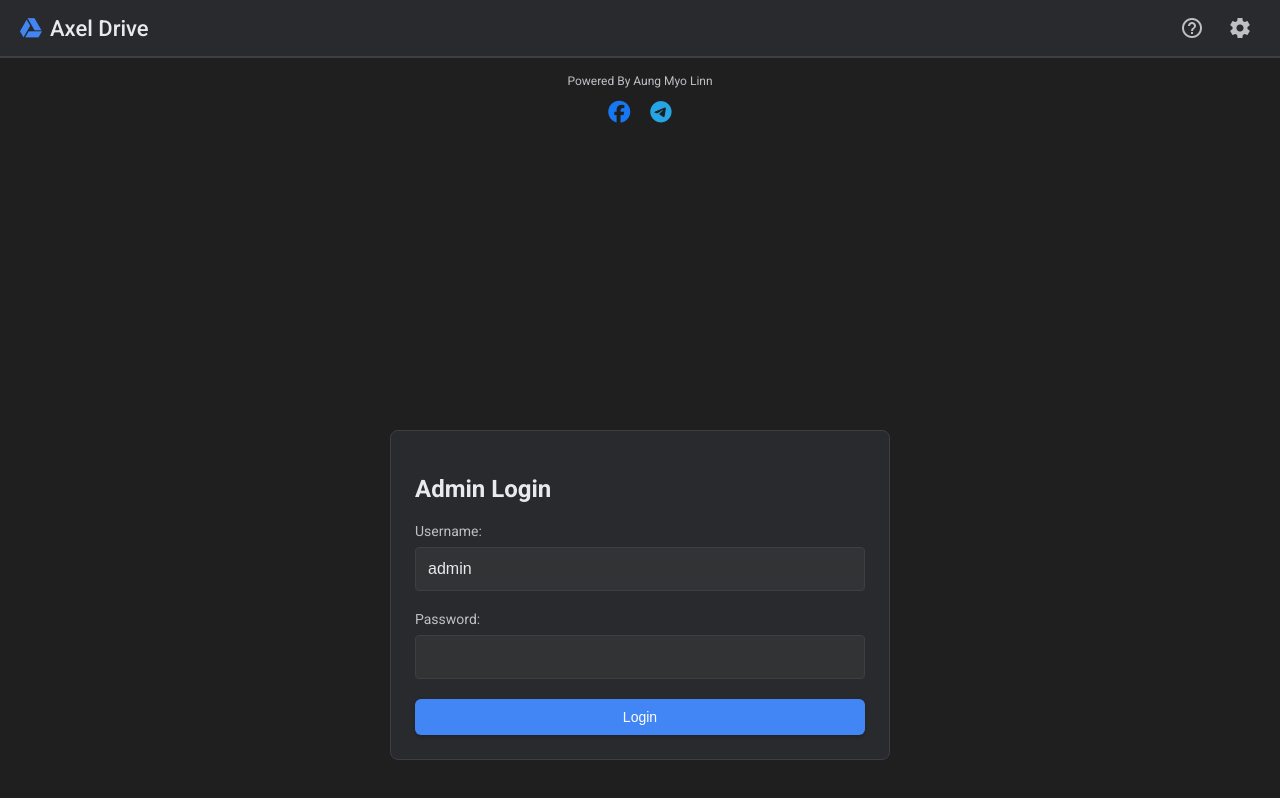
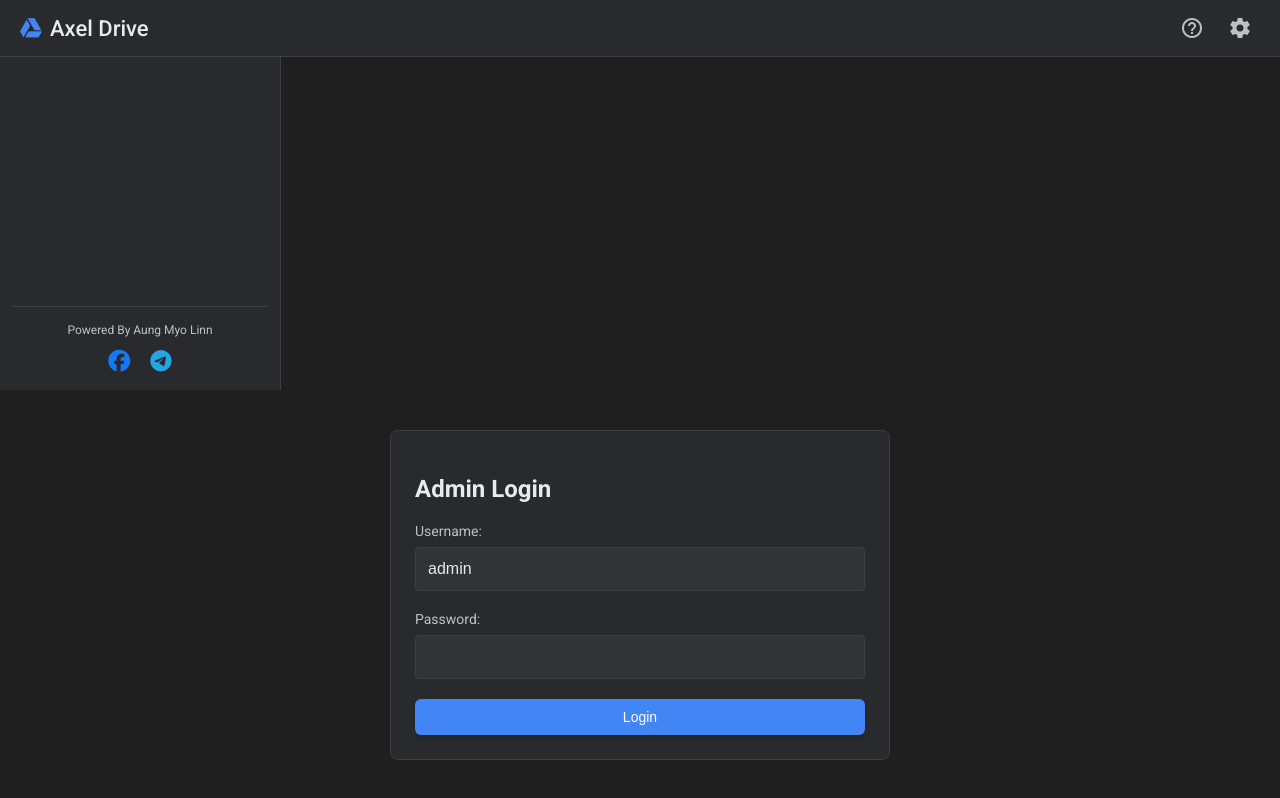
Before and after one commit to AMLFlix/axel-drive, a website: page public/index.html in a window 1280 px wide. Drawn offline with Linux system fonts and the light colour scheme.

Commit message:
Nothing 2

```diff
--- a/public/index.html
+++ b/public/index.html
@@ -310,7 +310,7 @@
 
     <div class="main-container">
         <aside class="sidebar">
-            <button > </button>
+            <button ></button>
             <nav class="sidebar-nav">
                 <ul>
                     <li><a href="#" id="myDriveLink" class="active"><span class="material-icons">folder</span> My Drive</a></li>
@@ -322,7 +322,9 @@
         <main class="content-area"><div id="app"></div></main>
     </div>
 
-    <div class="sidebar-footer">
+    <div class="main-container" id="mainContainer">
+        <aside class="sidebar">
+                        <div class="sidebar-footer">
                 <p>Powered By Aung Myo Linn</p>
                 <div class="social-links">
                     <a href="#" target="_blank" title="Facebook" class="facebook"><i class="fab fa-facebook"></i></a>
```
